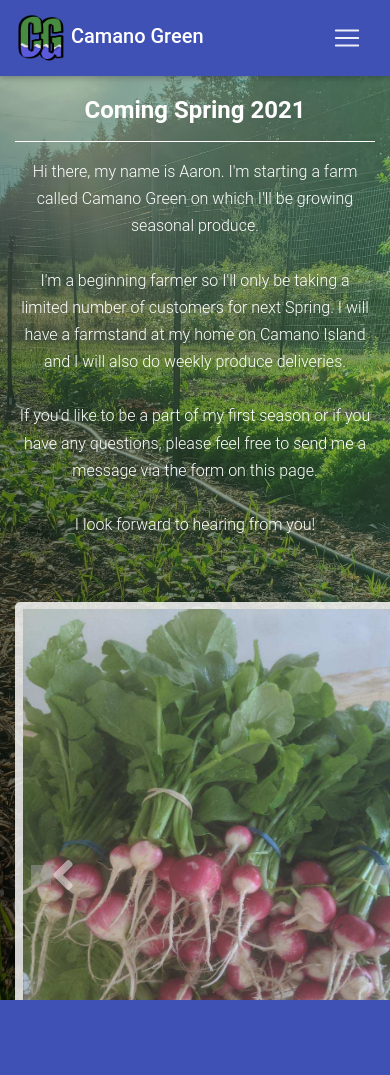
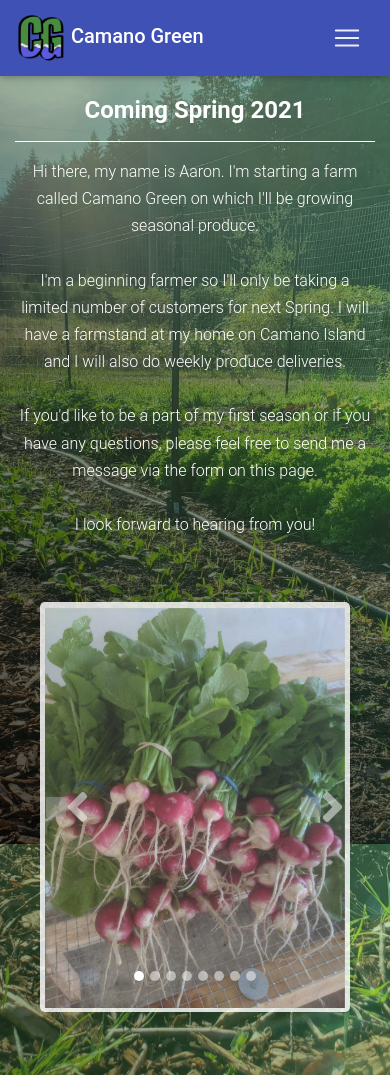
Before and after one commit to robertsaj2/CamanoGreen, a Flask app: page /gallery in a window 390 px wide. Before the commit the page ends 1000 px from the top, so only its background shows below. Run offline with Flask 2, Linux system fonts and the light colour scheme; some libraries are stand-ins or nearby versions; grey boxes are pictures that could not be loaded.

Commit message:
edit styles3.css add media query for gallery

```diff
--- a/static/css/style3.css
+++ b/static/css/style3.css
@@ -59,23 +59,40 @@ h6 {
   align-content: center;
 }
 
+#carousel-example-1z {
+  height: 532px;
+  width: 400px;
+}
+
 @media (max-width: 991px) {
   .navbar:not(.top-nav-collapse) {
     background: #3f51b5 !important;
   }
+  #carousel-example-1z {
+    height: 399px;
+    width: 300px;
+  }
+  #carousel-container {
+    height: 410px;
+    width: 310px;
+    margin-left: auto;
+    margin-right: auto;
+  }
 }
+
 
 @media (max-width: 768px) {
   html,
   body,
   header,
   .view {
-    height: 1000px;
+    height: 1075px;
   }
   #mask1 {
     display: flex;
     flex-direction: column;
     justify-content: start;
-    align-content: center;
+    align-items: center;
   }
+
 }
--- a/templates/gallery.html
+++ b/templates/gallery.html
@@ -3,7 +3,7 @@
 {% block title %}Camano Green Farm{% endblock %}
 {% block content %}
     <div id="carousel-container">
-        <div id="carousel-example-1z" class="carousel slide carousel-fade" data-ride="carousel" style="height: 532px; width: 400px;">
+        <div id="carousel-example-1z" class="carousel slide carousel-fade" data-ride="carousel">
             <!--Indicators-->
             <ol class="carousel-indicators">
                 {% for carousel in carousel_data %}
```
